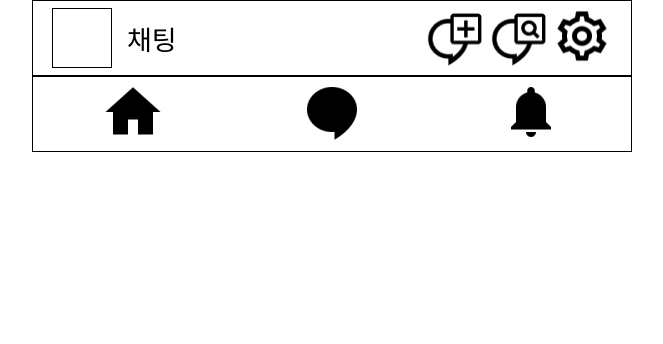
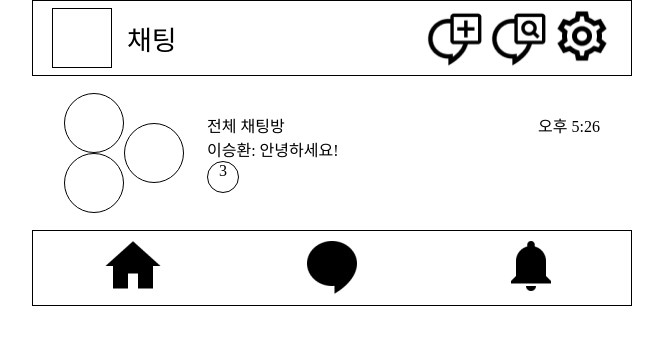
Before and after one commit to soma-baekgu/A-Maker-FE, a Next.js app: page /chat in a window 1280 px wide. Shown: the top 344 px of the page, without its empty margins (308-971 px from the left). Built offline with nearby package versions, Linux system fonts and the light colour scheme.

Commit message:
feat: 채팅방 컴포넌트 생성

```diff
--- /dev/null
+++ b/src/app/_component/ProfileImageGroup.tsx
@@ -0,0 +1,42 @@
+import styles from './profileImageGroup.module.css';
+
+type Props = {
+    imageUrls: string[]
+}
+
+export default function ProfileImageGroup({imageUrls}: Props) {
+    const cnt = imageUrls.length;
+
+    return (
+        <div className={styles.component}>
+            <div className={styles.profileImages}>
+                {
+                    cnt >= 1
+                    &&
+                    <div className={styles.profileImage}>
+                    </div>
+                }
+                {
+                    cnt >= 3
+                    &&
+                    <div className={styles.profileImage}>
+                    </div>
+                }
+            </div>
+            <div className={styles.profileImages}>
+                {
+                    cnt >= 2
+                    &&
+                    <div className={styles.profileImage}>
+                    </div>
+                }
+                {
+                    cnt >= 4
+                    &&
+                    <div className={styles.profileImage}>
+                    </div>
+                }
+            </div>
+        </div>
+    );
+}
--- a/src/app/_component/modalTopBar.module.css
+++ /dev/null
@@ -1,29 +0,0 @@
-.topBar{
-    height: 50px;
-    background: #E9E9E9;
-    display: flex;
-    align-items: center;
-    padding: 5px 10px;
-}
-
-.content{
-}
-
-.backButton{
-    width: 30px;
-    height: 30px;
-    background: #829DAD;
-}
-
-.dummy{
-    width: 30px;
-    height: 30px;
-    visibility: hidden;
-}
-
-.barTitle{
-    flex: 1;
-    font-size: 20px;
-    padding: 10px 0;
-    text-align: center;
-}
--- /dev/null
+++ b/src/app/_component/profileImageGroup.module.css
@@ -0,0 +1,20 @@
+.component {
+display: flex;
+    flex-direction: row;
+    justify-content: center;
+}
+
+.profileImages {
+    display: flex;
+    flex-direction: column;
+    justify-content: center;
+    height: 120px;
+}
+
+.profileImage {
+    width: 60px;
+    height: 60px;
+    box-sizing: border-box;
+    border: 1px solid black;
+    border-radius: 50%;
+}
--- /dev/null
+++ b/src/app/chat/_component/ChatRoom.tsx
@@ -0,0 +1,20 @@
+import styles from './chatroom.module.css';
+import ProfileImageGroup from "@/app/_component/ProfileImageGroup";
+
+export default function ChatRoom() {
+    return (
+        <div className={styles.component}>
+            <ProfileImageGroup imageUrls={["a", "b", "c"]}/>
+            <div className={styles.description}>
+                <div className={styles.title}>
+                    <div className={styles.chatroomName}>전체 채팅방</div>
+                    <div className={styles.time}>오후 5:26</div>
+                </div>
+                <div className={styles.message}>이승환: 안녕하세요!</div>
+                <div>
+                    <div className={styles.messageCount}>3</div>
+                </div>
+            </div>
+        </div>
+    );
+}
--- /dev/null
+++ b/src/app/chat/_component/chatroom.module.css
@@ -0,0 +1,40 @@
+.component{
+    display: flex;
+    flex-direction: row;
+    margin:17px 32px;
+    align-items: center;
+}
+
+.description{
+    flex: 1;
+    display: flex;
+    flex-direction: column;
+    justify-content: space-between;
+    margin-left: 23px;
+}
+
+.title{
+    display: flex;
+    flex-direction: row;
+    align-items: center;
+}
+
+.chatroomName{
+    flex: 1;
+}
+
+.time{
+    text-align:right;
+}
+
+.message{
+    text-align: left;
+}
+
+.messageCount{
+    text-align: center;
+    border-radius: 50%;
+    border: 1px solid black;
+    width:30px;
+    height:30px;
+}
--- a/src/app/chat/page.tsx
+++ b/src/app/chat/page.tsx
@@ -1,10 +1,12 @@
 import styles from './page.module.css';
 import TopBar from "@/app/_component/TopBar";
+import ChatRoom from "@/app/chat/_component/ChatRoom";
 
 export default function Chat() {
     return (
         <div className={styles.page}>
             <TopBar pageType='채팅'/>
+            <ChatRoom/>
         </div>
     );
 }
--- a/src/app/layout.module.css
+++ b/src/app/layout.module.css
@@ -1,6 +1,5 @@
 
 .body{
-    background: #f5f6f8;
     max-width: 600px;
     min-height: 100vh;
     margin: 0 auto;
--- a/src/app/layout.tsx
+++ b/src/app/layout.tsx
@@ -1,11 +1,7 @@
 "use client";
 
 import styles from './layout.module.css';
-import Link from "next/link";
-import TopBar from "@/app/_component/TopBar";
-import NavBar from "@/app/_component/navBar";
 import BottomBar from "@/app/_component/BottomBar";
-import {usePathname} from "next/navigation";
 
 export default function RootLayout({children}: Readonly<{ children: React.ReactNode }>) {
     return (
--- a/src/app/workspaces/page.tsx
+++ b/src/app/workspaces/page.tsx
@@ -1,6 +1,5 @@
 import styles from './page.module.css';
 import Workspace from "@/app/workspaces/_component/Workspace";
-import ModalTopBar from "@/app/_component/ModalTopBar";
 
 export default function Workspaces() {
     const workspaceData = [
```
Also changed, not shown: src/app/_component/ModalTopBar.tsx (deleted, +0 -22 lines), src/app/_component/navBar.module.css (deleted, +0 -24 lines), src/app/_component/navBar.tsx (deleted, +0 -29 lines).
